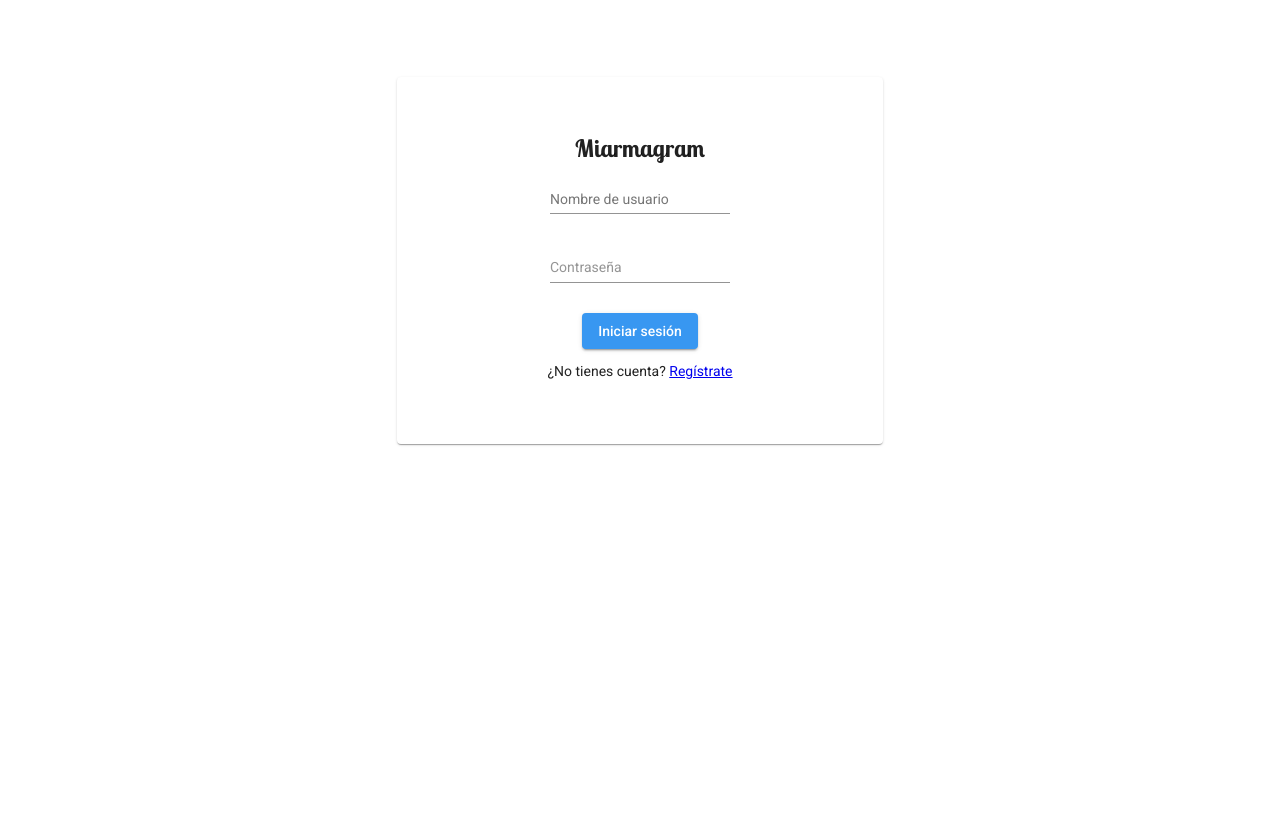
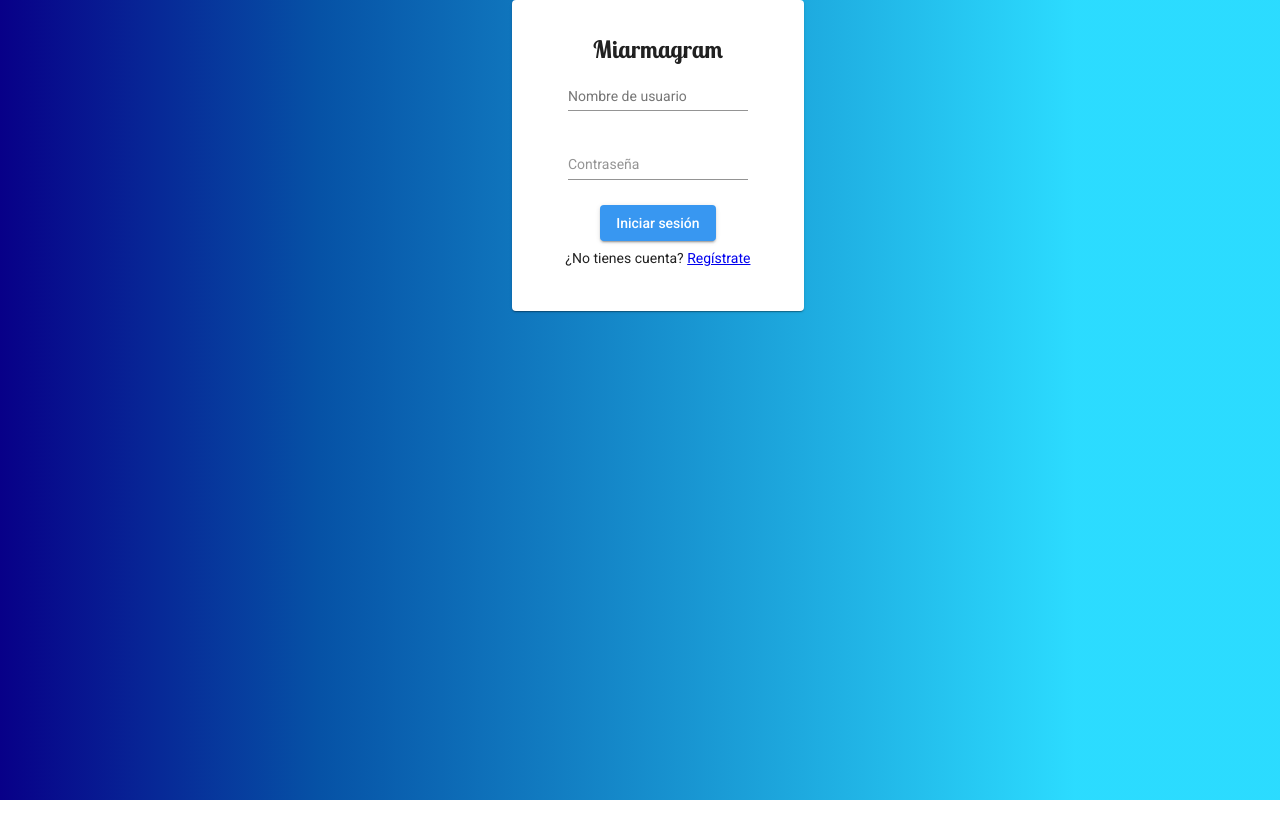
Before and after one commit to inmadv02/Miarma_Angular, an Angular app in the folder miarma/: page /login in a window 1280 px wide. Shown: the top 838 px of the page. After the commit the page ends 800 px from the top, so only its background shows below. Built offline with nearby package versions, Linux system fonts and the light colour scheme.

Commit message:
post dto

```diff
--- a/miarma/src/app/components/login/login.component.css
+++ b/miarma/src/app/components/login/login.component.css
@@ -4,6 +4,10 @@
 h1 {
     font-family: 'Lobster Two', cursive;
     margin: 1%;
+}
+
+.color {
+    background: linear-gradient(90deg, rgba(8,0,136,1) 0%, rgba(6,82,166,1) 25%, rgba(34,218,255,0.9587694697019433) 84%);
 }
 
 button {
@@ -25,7 +29,6 @@ mat-card div {
     margin-top: 3%;
 }
 
-div {
-   margin-top: 6%;
-
+.caja {
+    margin-left: 40%;
 }
--- a/miarma/src/app/components/login/login.component.html
+++ b/miarma/src/app/components/login/login.component.html
@@ -1,4 +1,13 @@
-<div fxLayoutAlign="space-evenly center">
+<!DOCTYPE html>
+<html lang="en">
+<head>
+    <meta charset="UTF-8">
+    <meta http-equiv="X-UA-Compatible" content="IE=edge">
+    <meta name="viewport" content="width=device-width, initial-scale=1.0">
+    <title>Login</title>
+</head>
+<body class="color">
+    <div class="caja">
         <mat-card class="example-card">
             <form fxLayout="column" fxLayoutAlign="space-evenly center">
                 <h1>Miarmagram</h1>
@@ -19,3 +28,5 @@
             </div>
         </mat-card>
     </div>
+</body>
+</html>
```
Also changed, not shown: miarma/src/app/interfaces/post/postDTO.ts (added, +13 -0 lines). Lines whose indentation alone changed are shown as unchanged.
